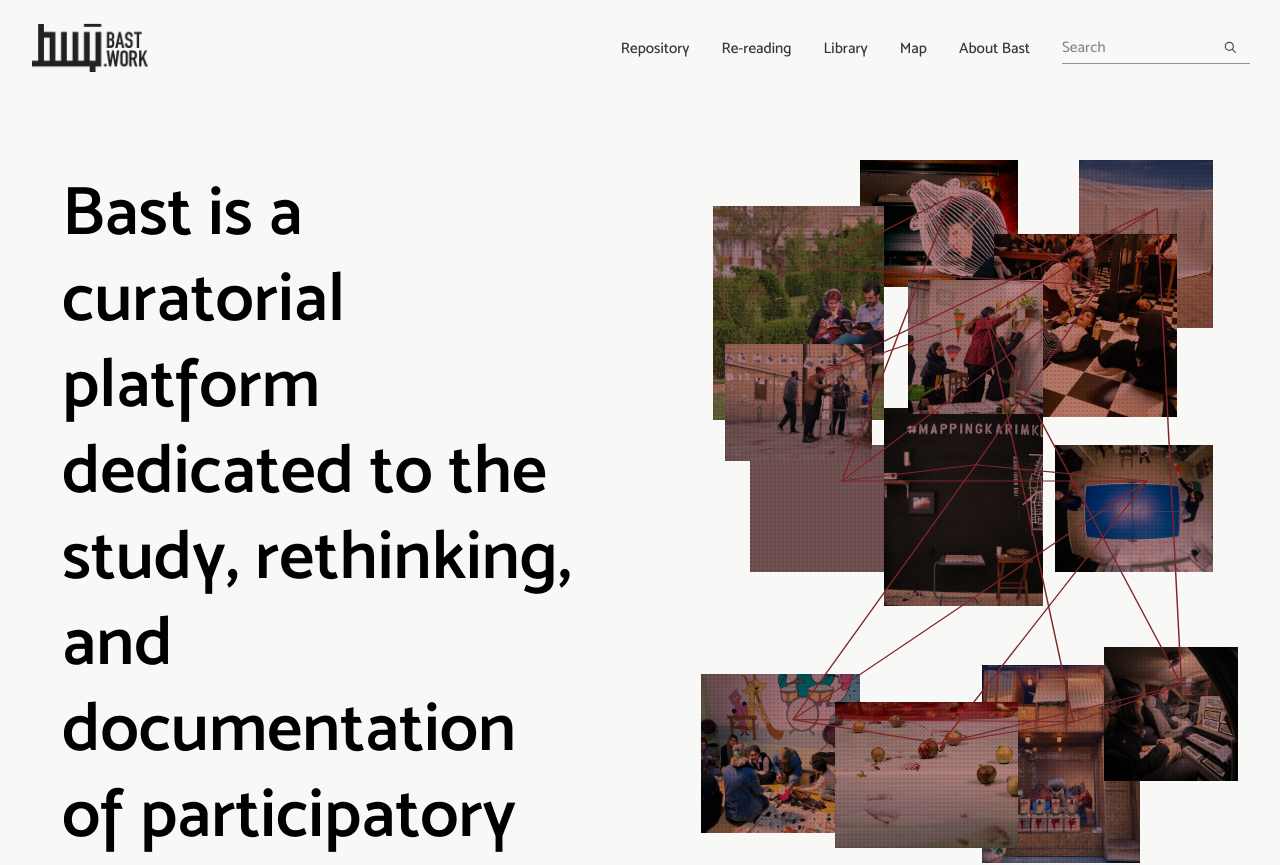
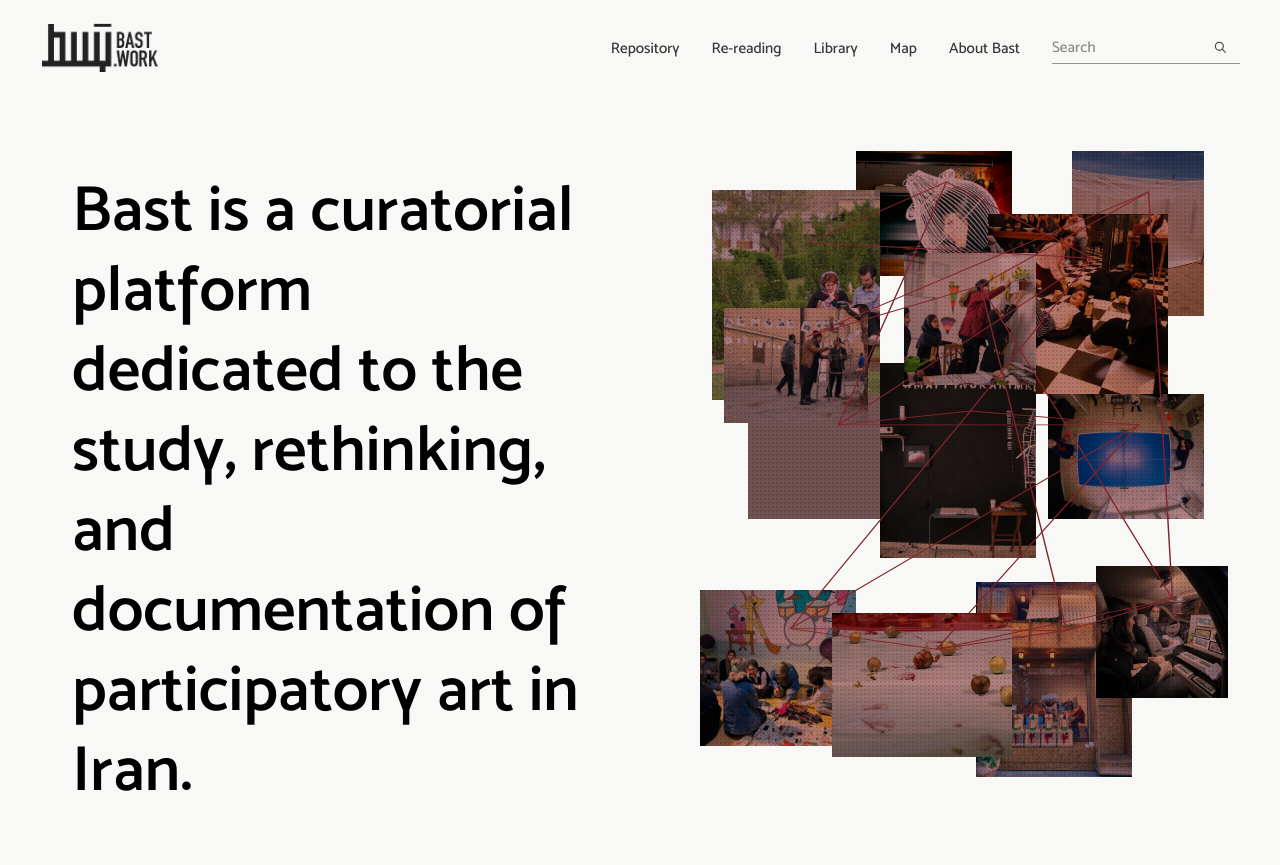
Before and after one commit to negarlatifian/bast, a Next.js app: page / in a window 1280 px wide. Shown: the top 865 px of the page. Built offline with nearby package versions, Linux system fonts and the light colour scheme; grey boxes are pictures that could not be loaded.

Commit message:
Tweak home headline and gutters

```diff
--- a/app/page.tsx
+++ b/app/page.tsx
@@ -17,7 +17,7 @@ export default function Page() {
     <MainLayout>
       <section className='relative min-h-[calc(100dvh-7rem)] overflow-hidden py-8 lg:py-10'>
         <div className='pointer-events-none relative z-10 flex max-w-[48rem] items-start p-5 sm:p-7 lg:max-w-[45vw] lg:p-8'>
-          <h1 className='max-w-3xl text-3xl font-semibold leading-tight tracking-normal text-black sm:text-4xl sm:leading-tight md:text-5xl lg:text-[4.3rem]'>
+          <h1 className='max-w-3xl text-[1.7rem] font-semibold leading-tight tracking-normal text-black sm:text-4xl sm:leading-tight md:text-[2.75rem] lg:text-[4rem]'>
             Bast is a curatorial platform dedicated to the study, rethinking,
             and documentation of participatory art in Iran.
           </h1>
--- a/components/MainLayout.tsx
+++ b/components/MainLayout.tsx
@@ -38,7 +38,7 @@ export default function MainLayout({
       <header
         className={`sticky top-0 z-30 ${headerClassName} backdrop-blur-md`}
       >
-        <div className='mx-auto flex w-full max-w-none items-center justify-between px-5 py-2 sm:px-[30px]'>
+        <div className='mx-auto flex w-full max-w-none items-center justify-between px-6 py-2 sm:px-10'>
           <Link
             href='/'
             className='logo-wrapper text-[0.95rem] font-semibold text-black sm:text-xl'
@@ -70,7 +70,7 @@ export default function MainLayout({
       </header>
 
       {/* ---------- Main content ---------- */}
-      <main className='mx-auto w-full max-w-none px-5 sm:px-[30px]'>
+      <main className='mx-auto w-full max-w-none px-6 sm:px-10'>
         {children}
       </main>
     </div>
--- a/components/ProjectMediaStrip.tsx
+++ b/components/ProjectMediaStrip.tsx
@@ -73,7 +73,7 @@ export default function ProjectMediaStrip({
     <>
       <section
         aria-label='Visual Documentation'
-        className='no-scrollbar -mx-5 overflow-x-auto px-5 sm:-mx-[30px] sm:px-[30px]'
+        className='no-scrollbar -mx-6 overflow-x-auto px-6 sm:-mx-10 sm:px-10'
       >
         <div className='flex w-max gap-4 pb-3'>
           {mediaItems.map((item) => {
```
